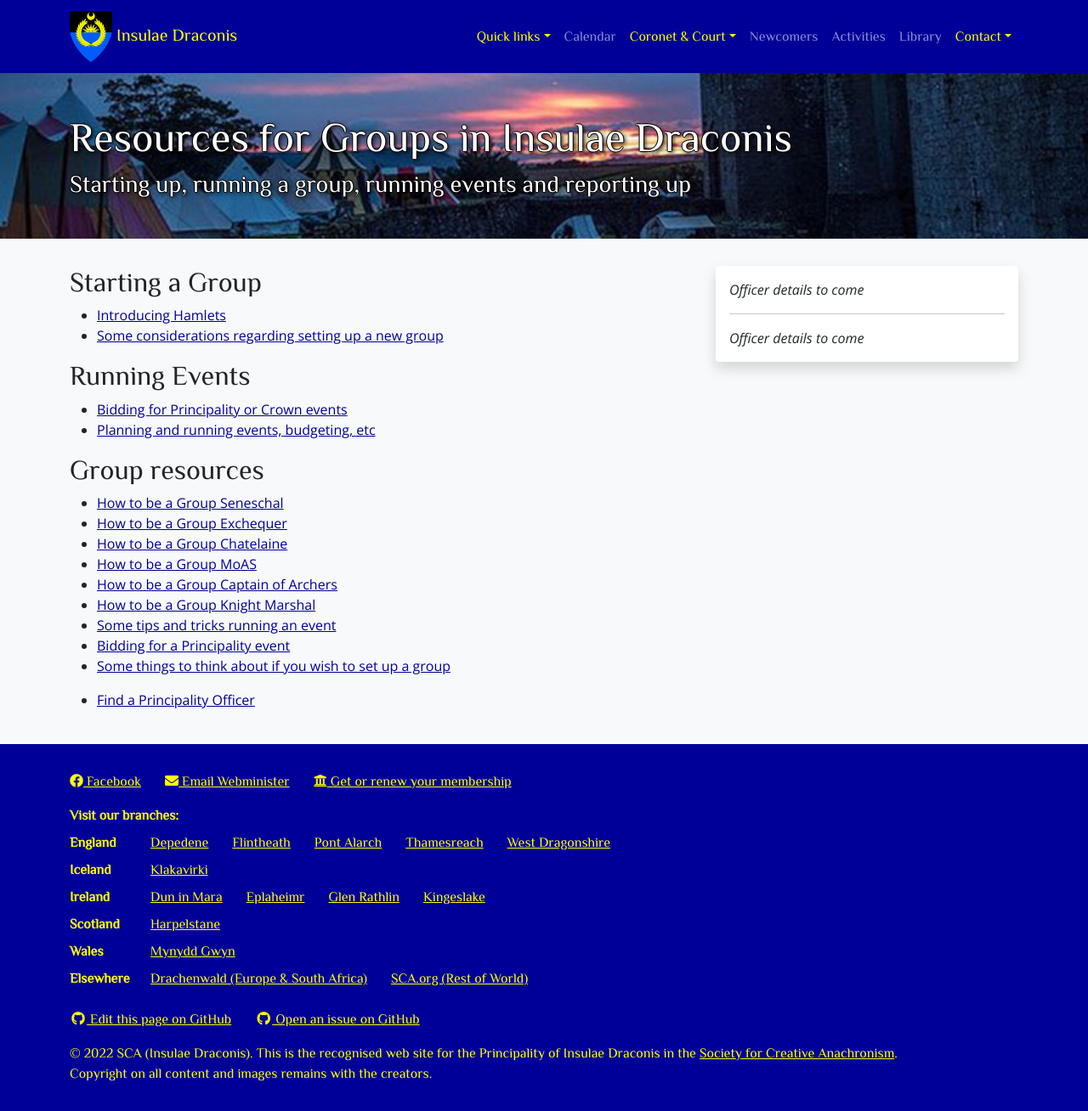
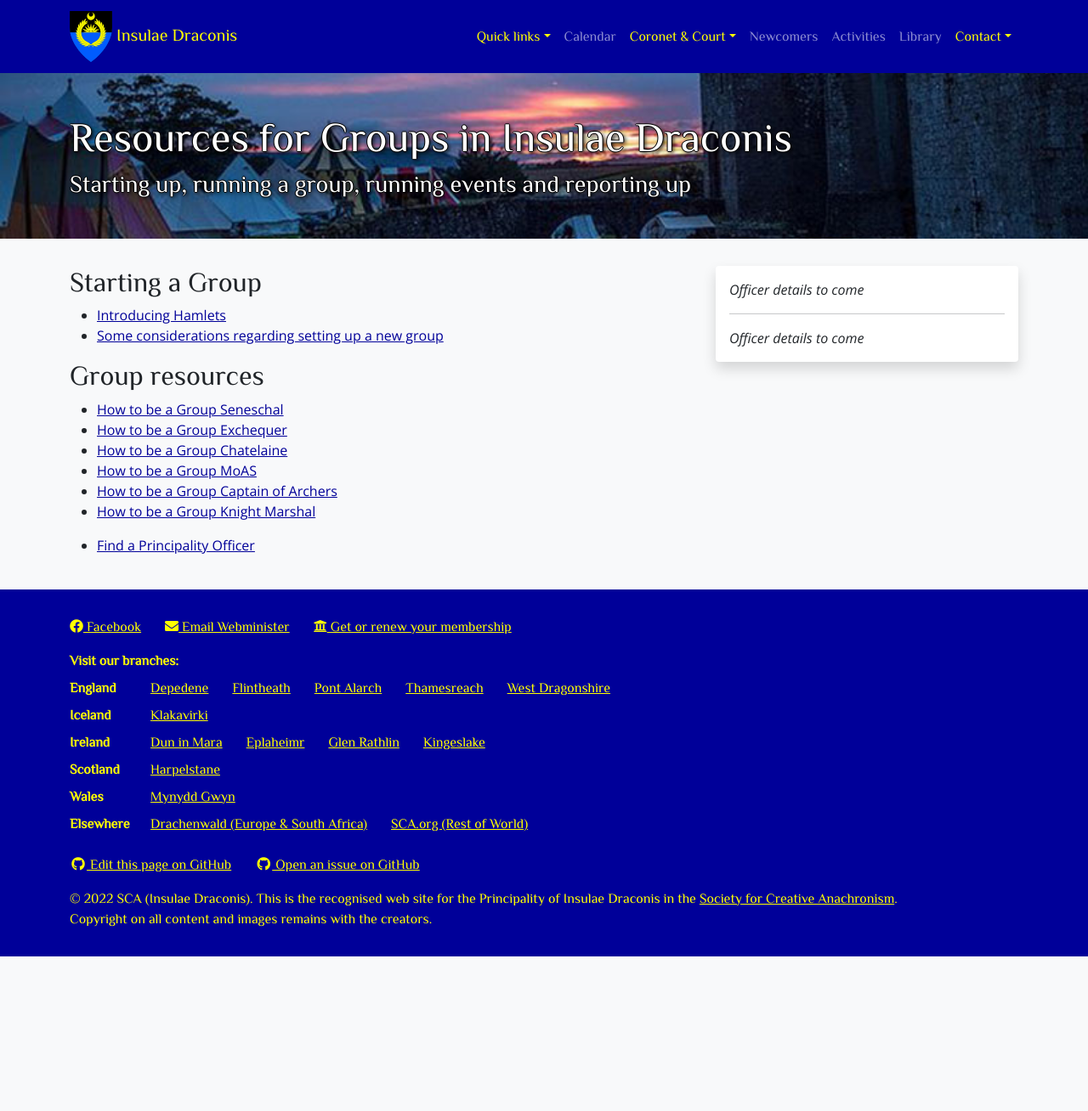
Before and after one commit to drachenwald/insulae-draconis, a Jekyll site: the page built from library/group-resources/index.md, in a window 1280 px wide. Shown: the whole page at 85% size. Built offline with Jekyll 4.4.1, drawn with Linux system fonts in a browser that asks for light colours; comment, search, counter and statistics services are not loaded; after the commit the page ends 1126 px from its top, so only the background shows below that.

Commit message:
Update index.md

```diff
--- a/library/group-resources/index.md
+++ b/library/group-resources/index.md
@@ -10,11 +10,6 @@ subtitle: Starting up, running a group, running events and reporting up
 - [Introducing Hamlets]({% link library/howtos/hamlets.md %})
 - [Some considerations regarding setting up a new group]({% link library/group-resources/how-to-setup.md %})
 
-## Running Events
-
-- [Bidding for Principality or Crown events]({% link library/group-resources/bidding-for-events.md %})
-- [Planning and running events, budgeting, etc]({% link library/howtos/running-an-event.md %})
-
 ## Group resources
 
 - [How to be a Group Seneschal]({% link library/group-resources/shire-seneschal.md %})
@@ -23,8 +18,5 @@ subtitle: Starting up, running a group, running events and reporting up
 - [How to be a Group MoAS]({% link library/group-resources/shire-moas.md %})
 - [How to be a Group Captain of Archers]({% link library/group-resources/shire-captain-of-archers.md %})
 - [How to be a Group Knight Marshal]({% link activities/armoured-combat/how-to-knight-marshal.md %})
-- [Some tips and tricks running an event]({% link library/howtos/running-an-event.md %})
-- [Bidding for a Principality event]({% link library/group-resources/bidding-for-events.md %})
-- [Some things to think about if you wish to set up a group]({% link library/group-resources/how-to-setup.md %})
 
 - [Find a Principality Officer]({% link governance/find-an-officer.html %})
```
